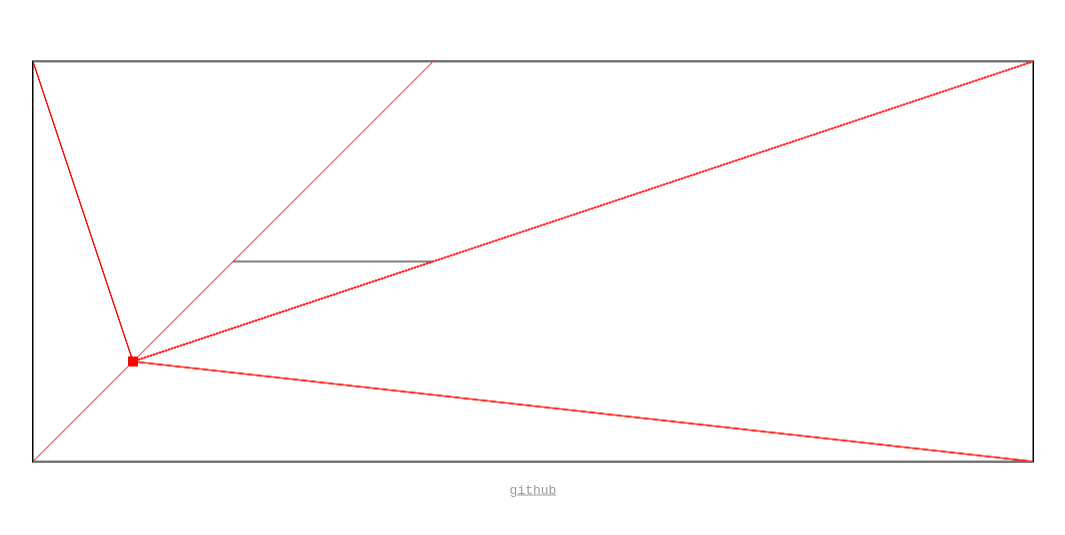
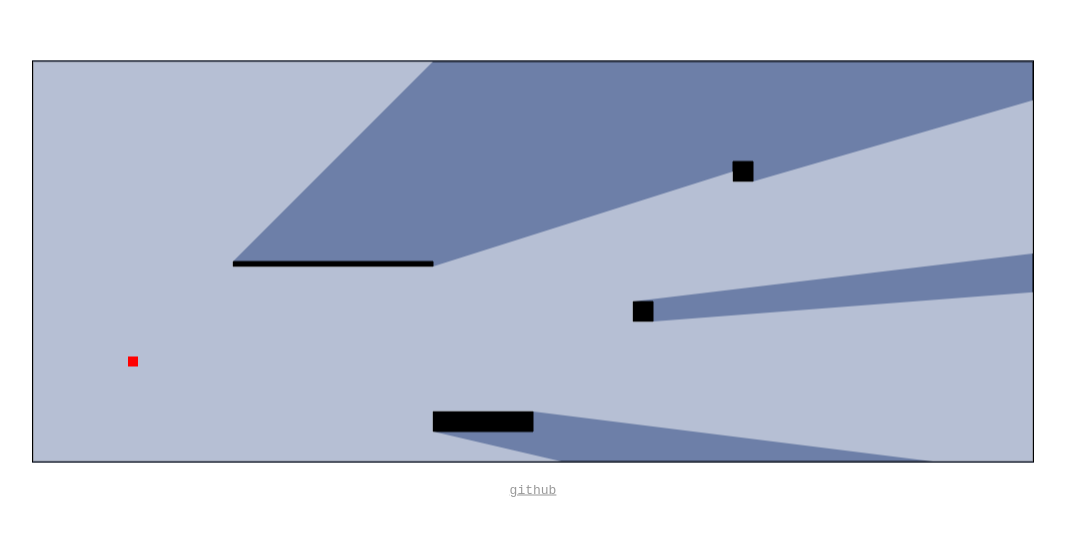
Before and after one commit to thetimothyp/Shadows, a website: page app/index.html in a window 1280 px wide. Shown: the part 121-656 px from the top of the page, without its empty margins (107-1172 px from the left). Drawn offline with nearby package versions, Linux system fonts and the light colour scheme; files that its build step writes are made by us from their sources.

Commit message:
2D raycaster with blocks

```diff
--- a/app/scripts/main.js
+++ b/app/scripts/main.js
@@ -9,7 +9,15 @@ window.onload = function() {
 	canvas.height = canvasHeight;
 	ctx = canvas.getContext("2d");
 	var game = new GameController(canvas, ctx);
-	game.walls.push(new Wall(new Point(200,200), new Point(400,200)));
+	game.blocks.push(new Block(new Point(200,200),new Point(400,205)));
+	game.blocks.push(new Block(new Point(400,350),new Point(500,370)));
+	game.blocks.push(new Block(new Point(700,100),new Point(720,120)));
+		game.blocks.push(new Block(new Point(600,240),new Point(620,260)));
+
+	for (var i = 0; i < game.blocks.length; i++) {
+		var block = game.blocks[i];
+		block.init(game);
+	}
 	game.start();
 }
 
@@ -19,13 +27,14 @@ function GameController(canvas, ctx) {
 	this.inputController = new InputController(this);
 	this.inputController.init();
 	this.player = new Player(100, 300, this);
-	this.clearColor = "#FFFFFF";
+	this.clearColor = "#08183d";
 	this.walls = [
 		new Wall(new Point(0,0), new Point(1000,0)),
 		new Wall(new Point(0,0), new Point(0,400)),
 		new Wall(new Point(1000,0), new Point(1000,400)),
 		new Wall(new Point(0,400), new Point(1000,400))
 	];
+	this.blocks = [];
 }
 
 GameController.prototype.start = function() {
@@ -48,6 +57,8 @@ GameController.prototype.render = function() {
 	this.clear();
 	var foreground = new Image();
 	this.ctx.save();
+
+	// Draw walls
 	this.ctx.beginPath();
 	for(var i = 0; i < this.walls.length; i++){
 		var wall = this.walls[i];
@@ -55,19 +66,34 @@ GameController.prototype.render = function() {
 		this.ctx.lineTo(wall.p2.x, wall.p2.y);
 	}
 	this.ctx.stroke();
-	this.ctx.strokeStyle = "#FF0000";
+
+	// Draw blocks
+	this.ctx.beginPath();
+	for (var i = 0; i < this.blocks.length; i++) {
+		var block = this.blocks[i];
+		block.map(this.ctx);
+	}
+	this.ctx.fill();
 
 	// Ray tracing
+	var intersects = this.findRays();
+	this.ctx.fillStyle = "rgba(255,255,255,0.5)";
+	this.ctx.beginPath();
+	this.ctx.moveTo(intersects[0].x,intersects[0].y);
+	for(var i=1;i<intersects.length;i++){
+		var intersect = intersects[i];
+		this.ctx.lineTo(intersect.x,intersect.y);
+	}
+	this.ctx.fill();
 
-	var intersects = this.findRays();
-	for(var i=0;i<intersects.length;i++){
-		var intersect = intersects[i];
-		// Draw red laser
-		this.ctx.beginPath();
-		this.ctx.moveTo(this.player.x,this.player.y);
-		this.ctx.lineTo(intersect.x,intersect.y);
-		this.ctx.stroke();
-	}
+	// Draw debugging rays
+	// for(var i=0;i<intersects.length;i++){
+	// 	var intersect = intersects[i];
+	// 	this.ctx.beginPath();
+	// 	this.ctx.moveTo(this.player.x,this.player.y);
+	// 	this.ctx.lineTo(intersect.x,intersect.y);
+	// 	this.ctx.stroke();
+	// }
 
 	this.player.render();
 	this.ctx.restore();
@@ -125,9 +151,15 @@ GameController.prototype.findRays = function() {
 				closestIntersect=intersect;
 			}
 		}
+		closestIntersect.angle = angle;
 		// Add to list of intersects
 		intersects.push(closestIntersect);
 	}
+
+	intersects = intersects.sort(function(a,b){
+		return a.angle-b.angle;
+	});
+
 	return intersects;
 }
 
@@ -215,17 +247,29 @@ InputController.prototype.onKeyUp = function(e) {
 	}
 }
 
-
 function Wall(p1, p2){
 	this.p1 = p1;
 	this.p2 = p2;
-	this.p1.parent = this;
-	this.p2.parent = this;
-	this.points = [p1, p2];
+}
 
-	this.length = function(){
-		return Math.sqrt(Math.pow(p2.x-p1.x, 2)+Math.pow(p2.y-p1.y, 2));
+function Block(p1, p2){
+	this.p1 = p1;
+	this.p2 = p2;
+
+	this.init = function(game) {
+		game.walls.push(new Wall(new Point(p1.x,p1.y), new Point(p2.x,p1.y)));
+		game.walls.push(new Wall(new Point(p2.x,p1.y), new Point(p2.x,p2.y)));
+		game.walls.push(new Wall(new Point(p2.x,p2.y), new Point(p1.x,p2.y)));
+		game.walls.push(new Wall(new Point(p1.x,p1.y), new Point(p1.x,p2.y)));
 	}
+
+	this.map = function(ctx) {
+		ctx.moveTo(p1.x,p1.y);
+		ctx.lineTo(p2.x,p1.y);
+		ctx.lineTo(p2.x,p2.y);
+		ctx.lineTo(p1.x,p2.y);
+	}
+
 }
 
 function getIntersection(ray,segment){
--- a/app/styles/main.scss
+++ b/app/styles/main.scss
@@ -17,7 +17,7 @@ body, html {
   transform: translateY(-50%);
 
   #canvas {
-    background-color: #FFFFFF;
+    background-color: #6d7fa8;
     margin: 0 auto;
     display: block;
     border: 1px solid black;
```
